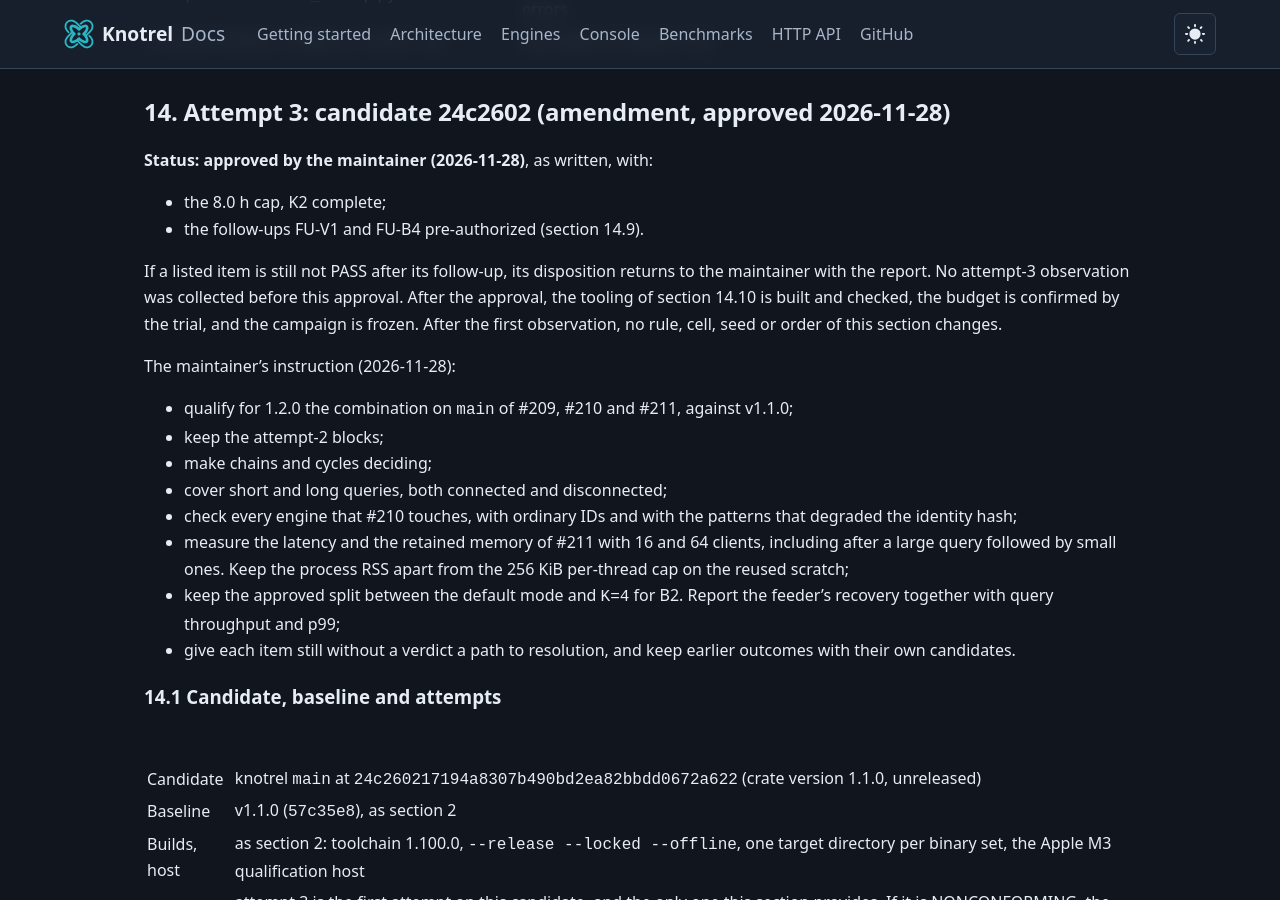
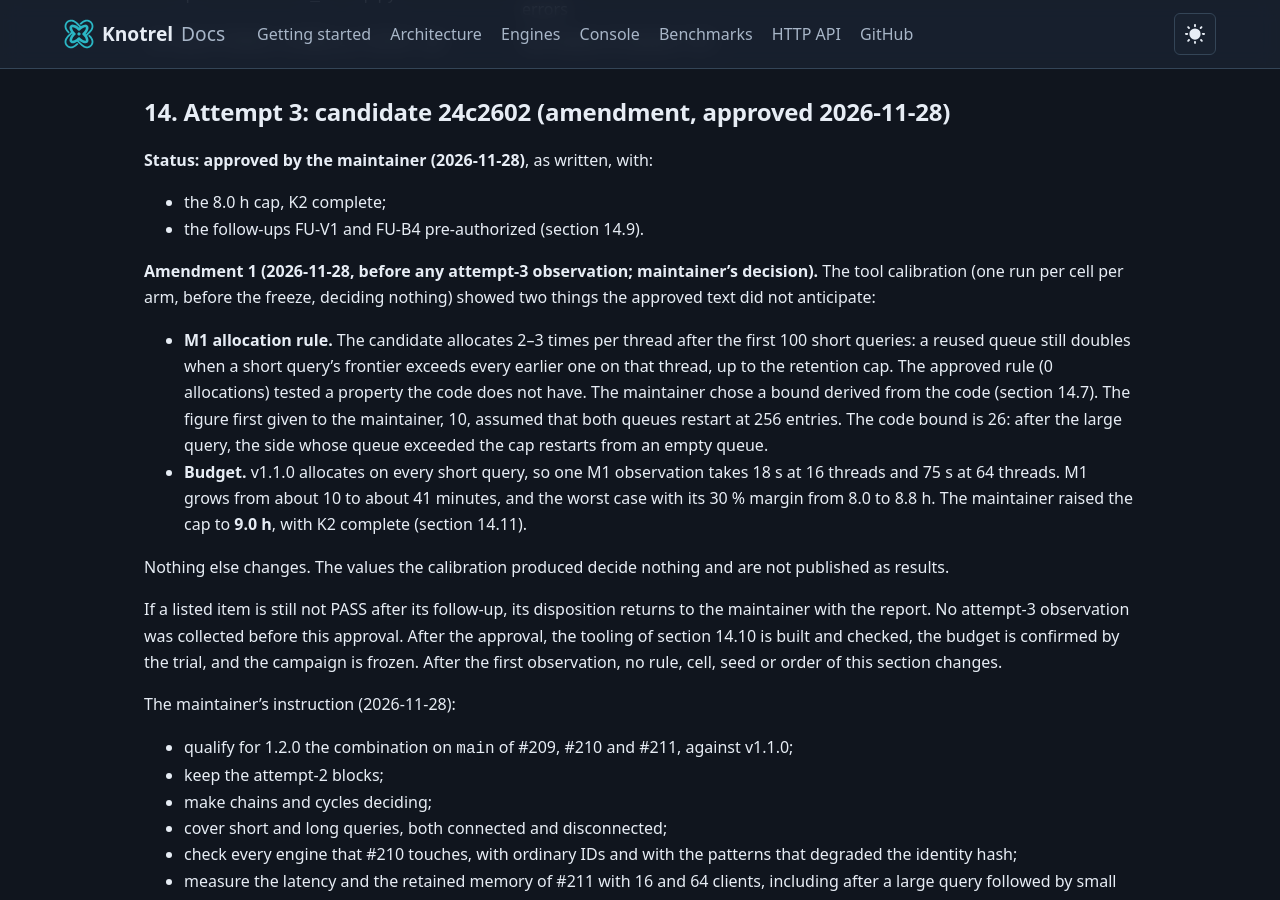
Before and after one commit to knotrel/knotrel, a Jekyll site: the page built from docs/releases/v1.2.0-qualification-plan.md, in a window 1280 px wide and 900 px high, scrolled down 13528 px. Built offline with Jekyll 4.4.1, drawn with Linux system fonts in a browser that asks for light colours; our own code applies the rules of GitHub Pages for plain Markdown files; some of the changed text lies outside the part shown.

Commit message:
docs(releases): attempt 3 amendment 1, M1 allocation bound and 9.0 h cap (#182) (#214)
The tool calibration before the freeze showed that the candidate's reused
queues still grow after 100 short queries and that M1 takes about 41 min.
The maintainer chose a bound derived from the code and a 9.0 h cap.

Co-authored-by: Claude Opus 5.5 <noreply@anthropic.com>

```diff
--- a/docs/releases/v1.2.0-qualification-plan.md
+++ b/docs/releases/v1.2.0-qualification-plan.md
@@ -560,6 +560,24 @@ analyses, and `REPORT.md`.
 - the 8.0 h cap, K2 complete;
 - the follow-ups FU-V1 and FU-B4 pre-authorized (section 14.9).
 
+**Amendment 1 (2026-11-28, before any attempt-3 observation; maintainer's decision).** The
+tool calibration (one run per cell per arm, before the freeze, deciding nothing) showed two
+things the approved text did not anticipate:
+- **M1 allocation rule.** The candidate allocates 2–3 times per thread after the first 100
+  short queries: a reused queue still doubles when a short query's frontier exceeds every
+  earlier one on that thread, up to the retention cap. The approved rule (0 allocations)
+  tested a property the code does not have. The maintainer chose a bound derived from the
+  code (section 14.7). The figure first given to the maintainer, 10, assumed that both queues
+  restart at 256 entries. The code bound is 26: after the large query, the side whose queue
+  exceeded the cap restarts from an empty queue.
+- **Budget.** v1.1.0 allocates on every short query, so one M1 observation takes 18 s at 16
+  threads and 75 s at 64 threads. M1 grows from about 10 to about 41 minutes, and the worst
+  case with its 30 % margin from 8.0 to 8.8 h. The maintainer raised the cap to **9.0 h**,
+  with K2 complete (section 14.11).
+
+Nothing else changes. The values the calibration produced decide nothing and are not
+published as results.
+
 If a listed item is still not PASS after its follow-up, its disposition returns to the
 maintainer with the report. No attempt-3 observation was collected before this approval. After the
 approval, the tooling of section 14.10 is built and checked, the budget is confirmed by the
@@ -744,7 +762,7 @@ threads, each thread:
 | Metric | Rule | Class |
 |---|---|---|
 | retained scratch per thread after step 2 (live heap delta of the thread, counting allocator), maximum over threads | **≤ 256 KiB** on the candidate in every observation | absolute: FAIL if any observation exceeds it |
-| allocations per short query in step 2, after the first 100 queries | **0** on the candidate in every observation | absolute: FAIL otherwise |
+| allocations in step 2 after the first 100 short queries, per thread, maximum over threads | **≤ 26** on the candidate in every observation (amendment 1). The code bound: per side, a queue that restarts empty grows 4 → 8 → … → 8,192 entries, 12 allocations, and is kept at that size; the marks grow once for the 10⁵ graph. Two sides give 2 × (12 + 1). The total and the per-query rate are reported | absolute: FAIL otherwise |
 | short-query latency p50 / p99 in step 2 | 10 % / 25 % against v1.1.0 | regression, section 6.1 |
 
 - That is 2 deciding cells.
@@ -846,17 +864,17 @@ prototypes and confirmed by the preparatory trial.
 | V2 | 23.6 min | 23.6 min |
 | K1 | 5.6 min | 5.6 min |
 | K3 | 20 min | 25 min |
-| M1 | 7 min | 10 min |
+| M1 | 41 min (calibration: v1.1.0 18 s and 75 s per observation) | 45 min |
 | M2 | 43 min | 50 min |
 | K4 | 10 min | 20 min |
 | Q | 27.5 min | 45 min (Q cap) |
 | Q-K4 | 28 min | 45 min (Q cap) |
 | B4 | 1.8 min | 1.8 min |
 | K2 | 110.7 min (of which 106 min are the two 10⁶ cells) | 110.7 min |
-| **Total** | **310 min (5.2 h)** | **370 min (6.2 h)** |
+| **Total** | **344 min (5.7 h)** | **405 min (6.75 h)** |
 
-With a 30 % margin over the worst case this is 481 min, so **the cap is 8.0 host hours** in
-one session (`rules.cap_hours`). There is no second session. The follow-ups, if approved, run
+With a 30 % margin over the worst case this is 527 min, so **the cap is 9.0 host hours** in
+one session (amendment 1; it was 8.0 h before the M1 calibration) (`rules.cap_hours`). There is no second session. The follow-ups, if approved, run
 after the session and take about 20 minutes at most.
 
 **Preparatory trial.** It uses 2 pairs per cell and decides nothing. It runs before the
@@ -876,7 +894,7 @@ preparation.
 | an M1 observation above 256 KiB, or with allocations | M1 FAIL. The session continues, since this is a criterion and not a gate |
 | infrastructure failure (timeout, missing executable) | retried once. A second failure stops the campaign |
 | a collector crashes | rerun once from scratch. A second failure stops the campaign (section 8) |
-| the 8.0 h cap is reached | the pair in progress completes. Cells with fewer than 24 pairs are INCOMPLETE; cells not started are NOT_RUN |
+| the 9.0 h cap is reached | the pair in progress completes. Cells with fewer than 24 pairs are INCOMPLETE; cells not started are NOT_RUN |
 | swap activity, battery power, a thermal warning, a dirty checkout, or a hash mismatch | the attempt is NONCONFORMING (section 9), and no class is published |
 | free disk below 2 GB during the session | the session stops after the pair in progress. The remaining cells are NOT_RUN |
 | a tool error after a Q measurement | `TOOL_ERROR` (section 13.5). The session continues |
```
